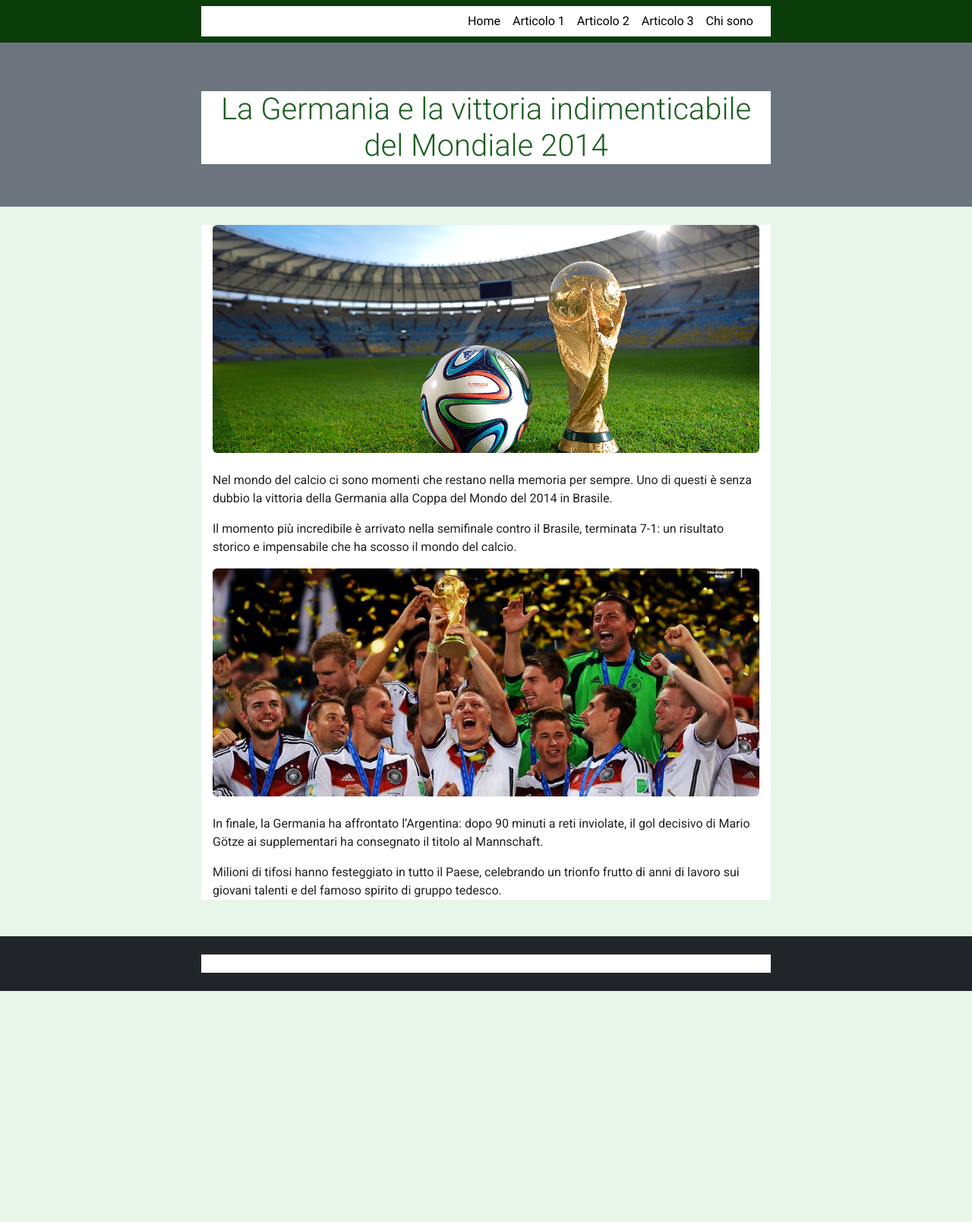
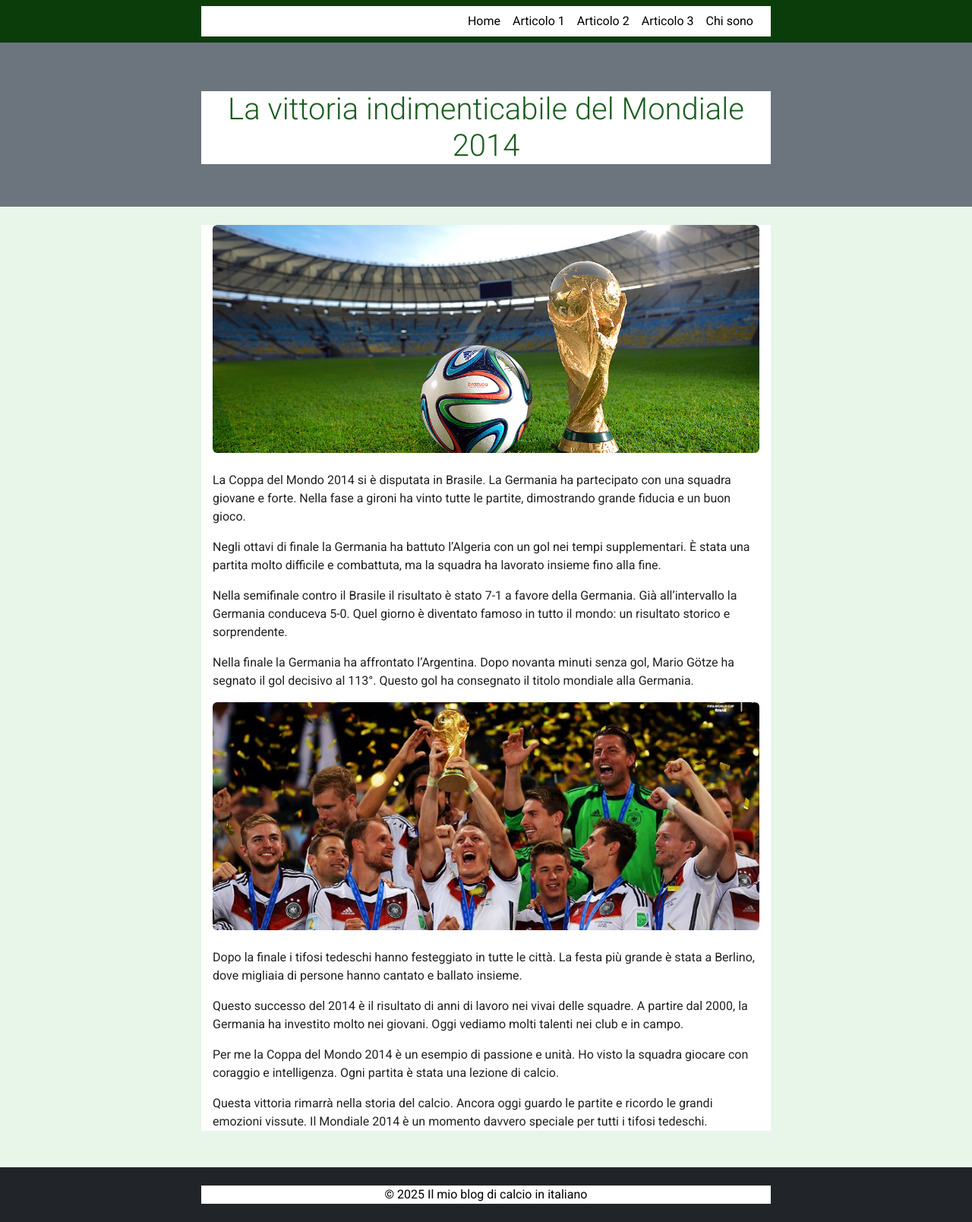
Before and after one commit to lca-trgr/calcio-blog, a plain HTML site: page wc2014.html in a window 1280 px wide. Shown: the whole page at 76% size. Before the commit the page ends 1304 px from the top, so only its background shows below. Drawn offline with nearby package versions, Linux system fonts and the light colour scheme.

Commit message:
Update wc2014.html

```diff
--- a/wc2014.html
+++ b/wc2014.html
@@ -3,7 +3,7 @@
 <head>
   <meta charset="UTF-8">
   <meta name="viewport" content="width=device-width, initial-scale=1">
-  <title>La Germania e la vittoria indimenticabile del Mondiale 2014</title>
+  <title>La vittoria indimenticabile del Mondiale 2014</title>
   <!-- Bootstrap CSS -->
   <link
     href="https://cdn.jsdelivr.net/npm/bootstrap@5.3.1/dist/css/bootstrap.min.css"
@@ -38,8 +38,7 @@
   <!-- Hero -->
   <header class="py-5 bg-secondary text-white text-center mb-4">
     <div class="container">
-      <h1 class="fw-light">La Germania e la vittoria indimenticabile del Mondiale 2014</h1>
-      <!-- language buttons removed -->
+      <h1 class="fw-light">La vittoria indimenticabile del Mondiale 2014</h1>
     </div>
   </header>
 
@@ -47,18 +46,30 @@
   <article class="container mb-5">
     <img src="images/wm2014-1.jpg"
          class="img-fluid rounded mb-4"
-         alt="Germania 7-1 semifinale">
-    <p>Nel mondo del calcio ci sono momenti che restano nella memoria per sempre. Uno di questi è senza dubbio la vittoria della Germania alla Coppa del Mondo del 2014 in Brasile.</p>
-    <p>Il momento più incredibile è arrivato nella semifinale contro il Brasile, terminata 7-1: un risultato storico e impensabile che ha scosso il mondo del calcio.</p>
+         alt="Germania-Brasile 7-1 semifinale">
+    <p>La Coppa del Mondo 2014 si è disputata in Brasile. La Germania ha partecipato con una squadra giovane e forte. Nella fase a gironi ha vinto tutte le partite, dimostrando grande fiducia e un buon gioco.</p>
+
+    <p>Negli ottavi di finale la Germania ha battuto l’Algeria con un gol nei tempi supplementari. È stata una partita molto difficile e combattuta, ma la squadra ha lavorato insieme fino alla fine.</p>
+
+    <p>Nella semifinale contro il Brasile il risultato è stato 7-1 a favore della Germania. Già all’intervallo la Germania conduceva 5-0. Quel giorno è diventato famoso in tutto il mondo: un risultato storico e sorprendente.</p>
+
+    <p>Nella finale la Germania ha affrontato l’Argentina. Dopo novanta minuti senza gol, Mario Götze ha segnato il gol decisivo al 113°. Questo gol ha consegnato il titolo mondiale alla Germania.</p>
+
     <img src="images/wm2014-2.jpg"
          class="img-fluid rounded mb-4"
-         alt="Mario Götze gol vittoria">
-    <p>In finale, la Germania ha affrontato l’Argentina: dopo 90 minuti a reti inviolate, il gol decisivo di Mario Götze ai supplementari ha consegnato il titolo al Mannschaft.</p>
-    <p>Milioni di tifosi hanno festeggiato in tutto il Paese, celebrando un trionfo frutto di anni di lavoro sui giovani talenti e del famoso spirito di gruppo tedesco.</p>
+         alt="Mario Götze segna in finale">
+
+    <p>Dopo la finale i tifosi tedeschi hanno festeggiato in tutte le città. La festa più grande è stata a Berlino, dove migliaia di persone hanno cantato e ballato insieme.</p>
+
+    <p>Questo successo del 2014 è il risultato di anni di lavoro nei vivai delle squadre. A partire dal 2000, la Germania ha investito molto nei giovani. Oggi vediamo molti talenti nei club e in campo.</p>
+
+    <p>Per me la Coppa del Mondo 2014 è un esempio di passione e unità. Ho visto la squadra giocare con coraggio e intelligenza. Ogni partita è stata una lezione di calcio.</p>
+
+    <p>Questa vittoria rimarrà nella storia del calcio. Ancora oggi guardo le partite e ricordo le grandi emozioni vissute. Il Mondiale 2014 è un momento davvero speciale per tutti i tifosi tedeschi.</p>
   </article>
 
   <!-- Footer -->
-  <footer class="py-4 bg-dark text-white">
+  <footer class="py-4 bg-dark text-black">
     <div class="container text-center">
       <p class="mb-0">&copy; 2025 Il mio blog di calcio in italiano</p>
     </div>
```
